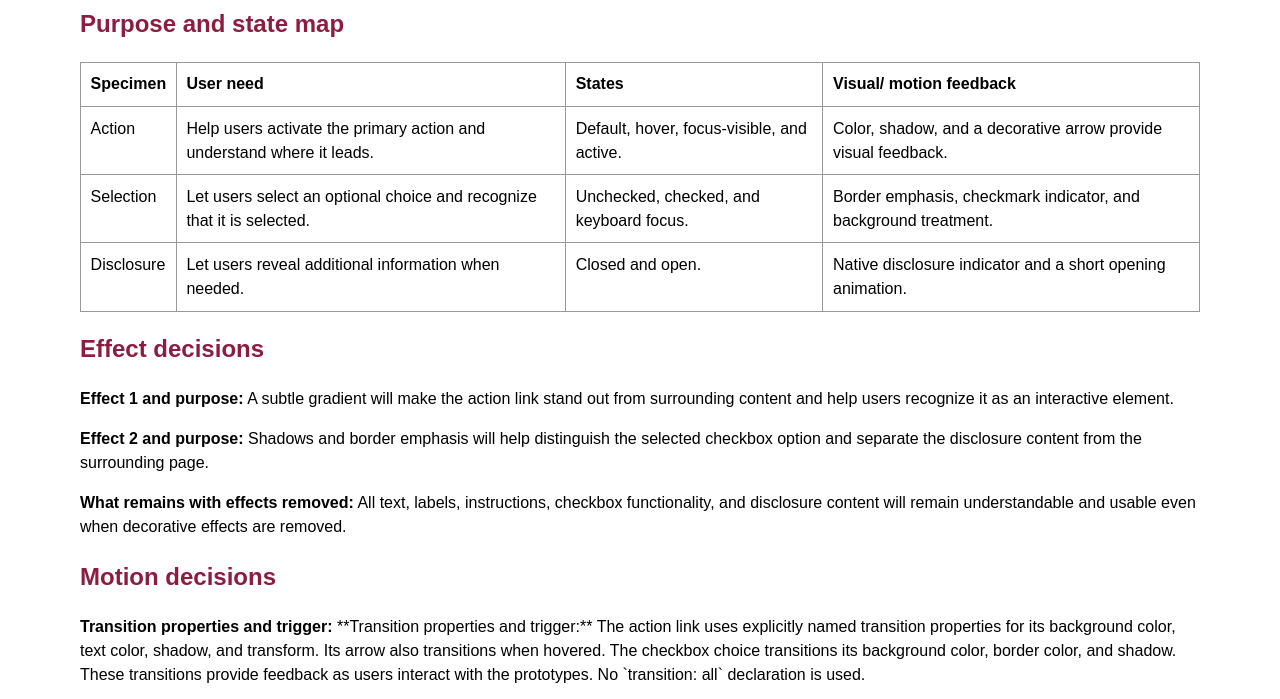
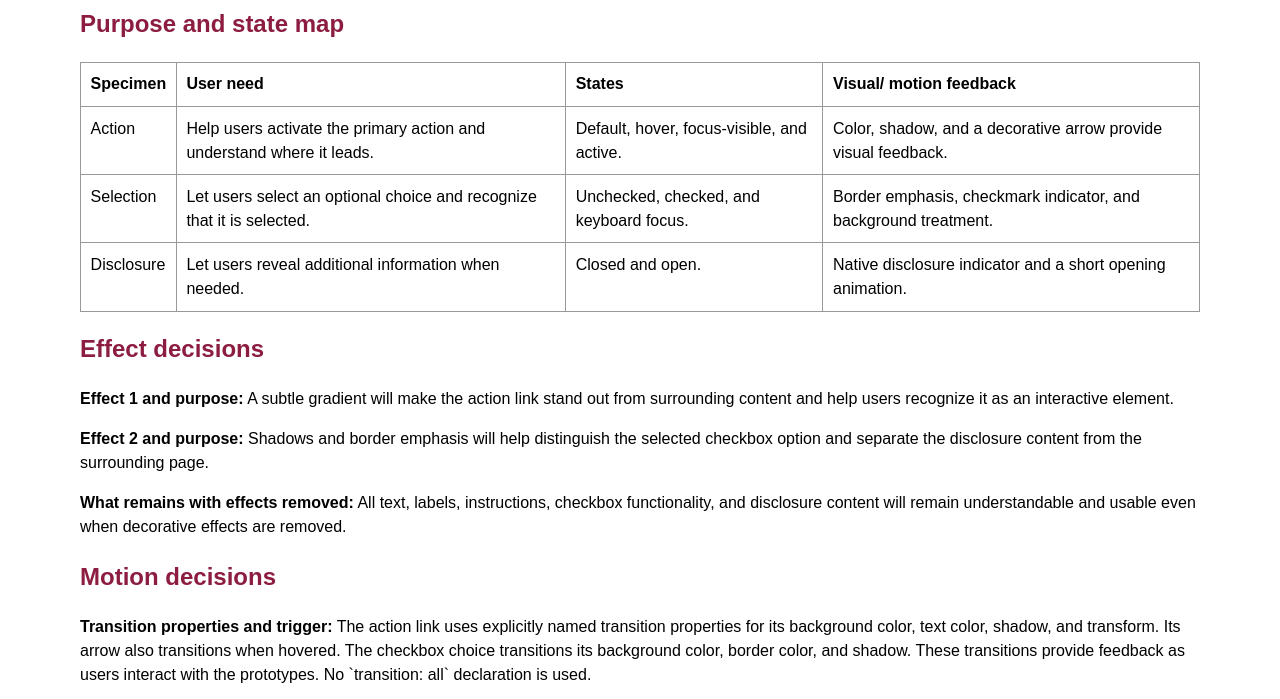
Before and after one commit to cteubank-ux/Module6-State-and-Motion-Practice-Starter, a plain HTML site: page prototype-plan.html in a window 1280 px wide. Shown: the part 101-800 px from the top of the page. Drawn offline with Linux system fonts and the light colour scheme.

Commit message:
Update prototype-plan.html

```diff
--- a/prototype-plan.html
+++ b/prototype-plan.html
@@ -61,7 +61,7 @@
         <p><strong>What remains with effects removed:</strong> All text, labels, instructions, checkbox functionality, and disclosure content will remain understandable and usable even when decorative effects are removed.</p>
 
         <h2>Motion decisions</h2>
-        <p><strong>Transition properties and trigger:</strong> **Transition properties and trigger:** The action link uses explicitly named transition properties for its background color, text color, shadow, and transform. Its arrow also transitions when hovered. The checkbox choice transitions its background color, border color, and shadow. These transitions provide feedback as users interact with the prototypes. No `transition: all` declaration is used.</p>
+        <p><strong>Transition properties and trigger:</strong> The action link uses explicitly named transition properties for its background color, text color, shadow, and transform. Its arrow also transitions when hovered. The checkbox choice transitions its background color, border color, and shadow. These transitions provide feedback as users interact with the prototypes. No `transition: all` declaration is used.</p>
         <p><strong>Keyframe purpose and trigger:</strong> A short fade-and-rise animation will provide visual feedback when the disclosure is opened. The animation will run once and will not hide or delay access to the disclosure content.</p>
         <p><strong>Reduced-motion alternative:</strong> When prefers-reduced-motion is enabled, the disclosure animation will be removed and transitions will be minimized. All interactive states, focus indicators, and selected-state feedback will remain visible and functional.</p>
 
```
